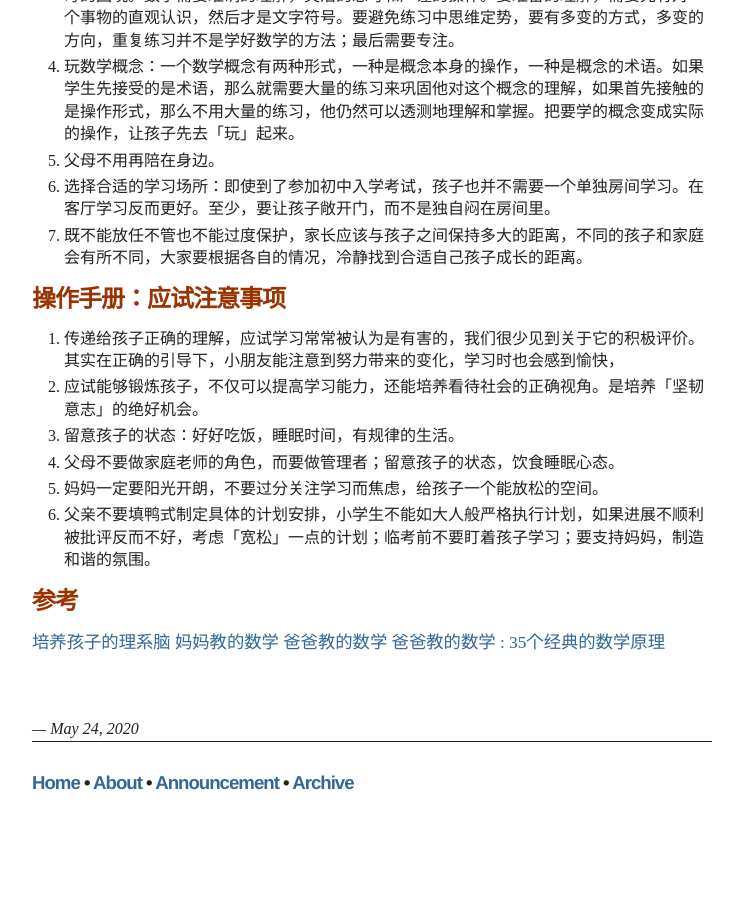
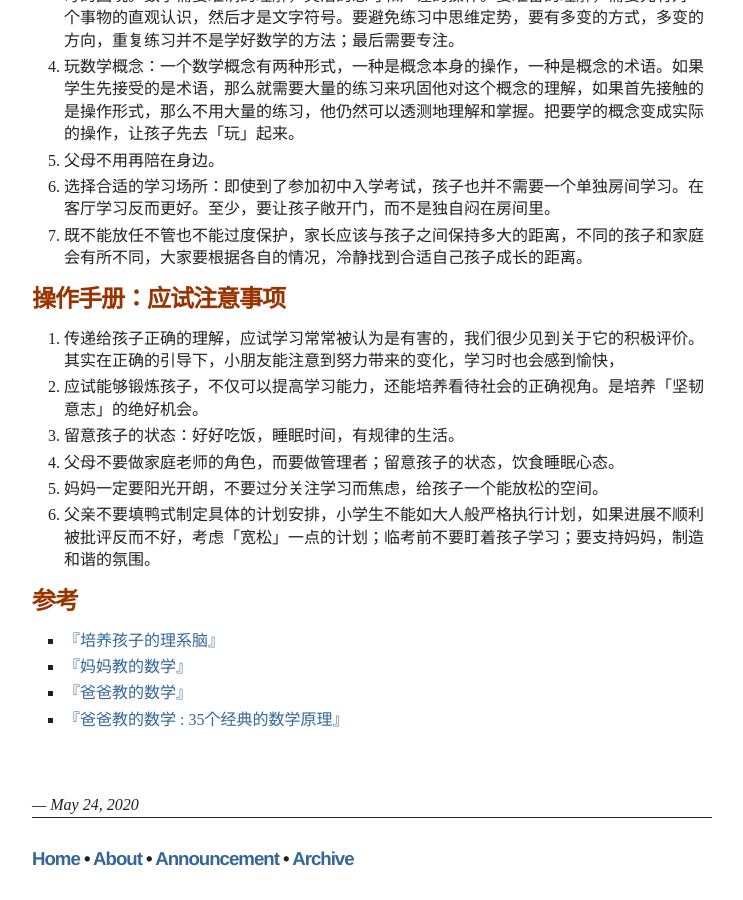
Before and after one commit to villim/villim.github.io, a Jekyll site: the page built from _posts/2020-05-24-mathstart-for-child.md, in a window 1280 px wide and 900 px high, scrolled down 4867 px. Shown: the whole window, without its empty margins (143-886 px from the left). Built offline with Jekyll 4.4.1, drawn with Linux system fonts in a browser that asks for light colours; before the commit the page ends 5691 px from its top, so only the background shows below that.

```diff
--- a/_posts/2020-05-24-mathstart-for-child.md
+++ b/_posts/2020-05-24-mathstart-for-child.md
@@ -123,7 +123,7 @@ Sean 五岁开始，对数字变愈发敏感起来，于是开始在日常中给
 
 ## 参考
 
-[培养孩子的理系脑](https://book.douban.com/subject/34928068/)
-[妈妈教的数学](https://book.douban.com/subject/26922761/)
-[爸爸教的数学](https://book.douban.com/subject/27055700/)
-[爸爸教的数学 : 35个经典的数学原理](https://book.douban.com/subject/26899466/)
+* [『培养孩子的理系脑』](https://book.douban.com/subject/34928068/)
+* [『妈妈教的数学』](https://book.douban.com/subject/26922761/)
+* [『爸爸教的数学』](https://book.douban.com/subject/27055700/)
+* [『爸爸教的数学 : 35个经典的数学原理』](https://book.douban.com/subject/26899466/)
```
